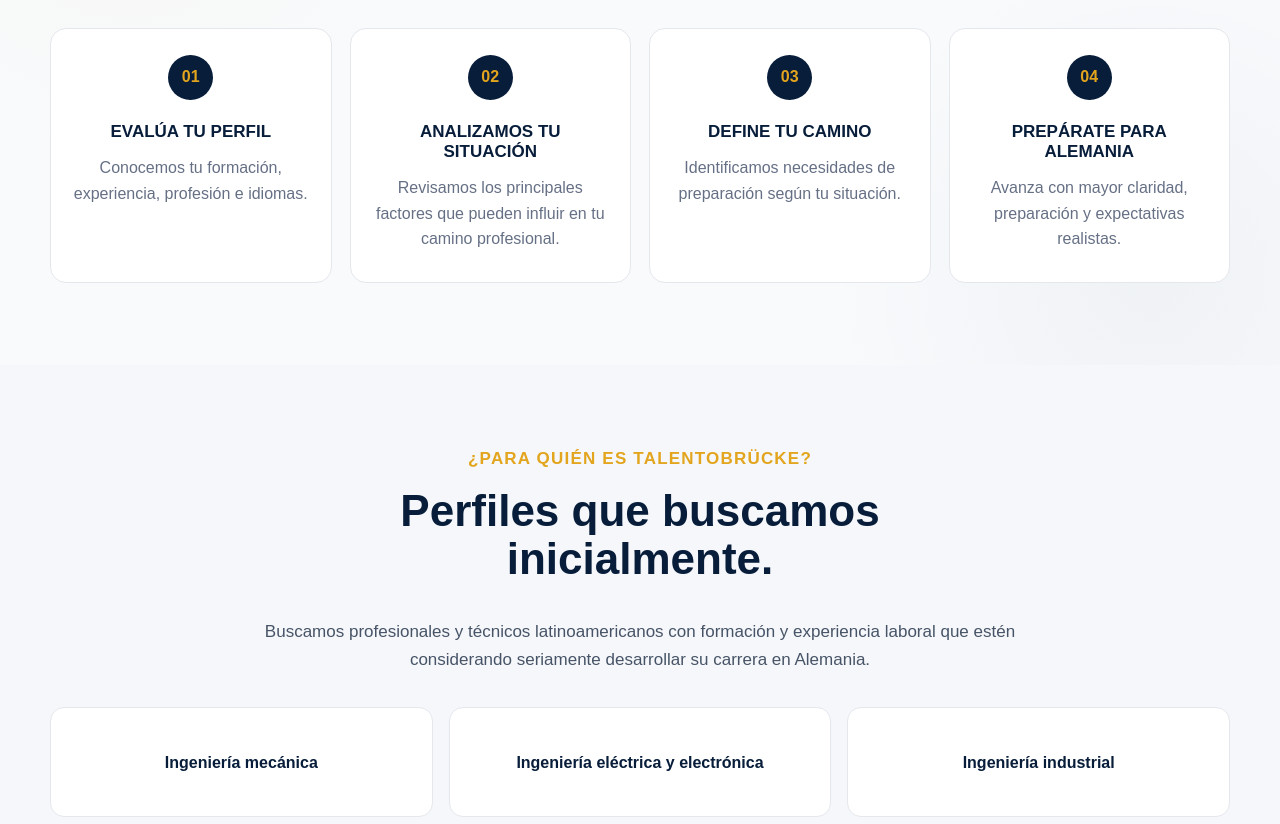
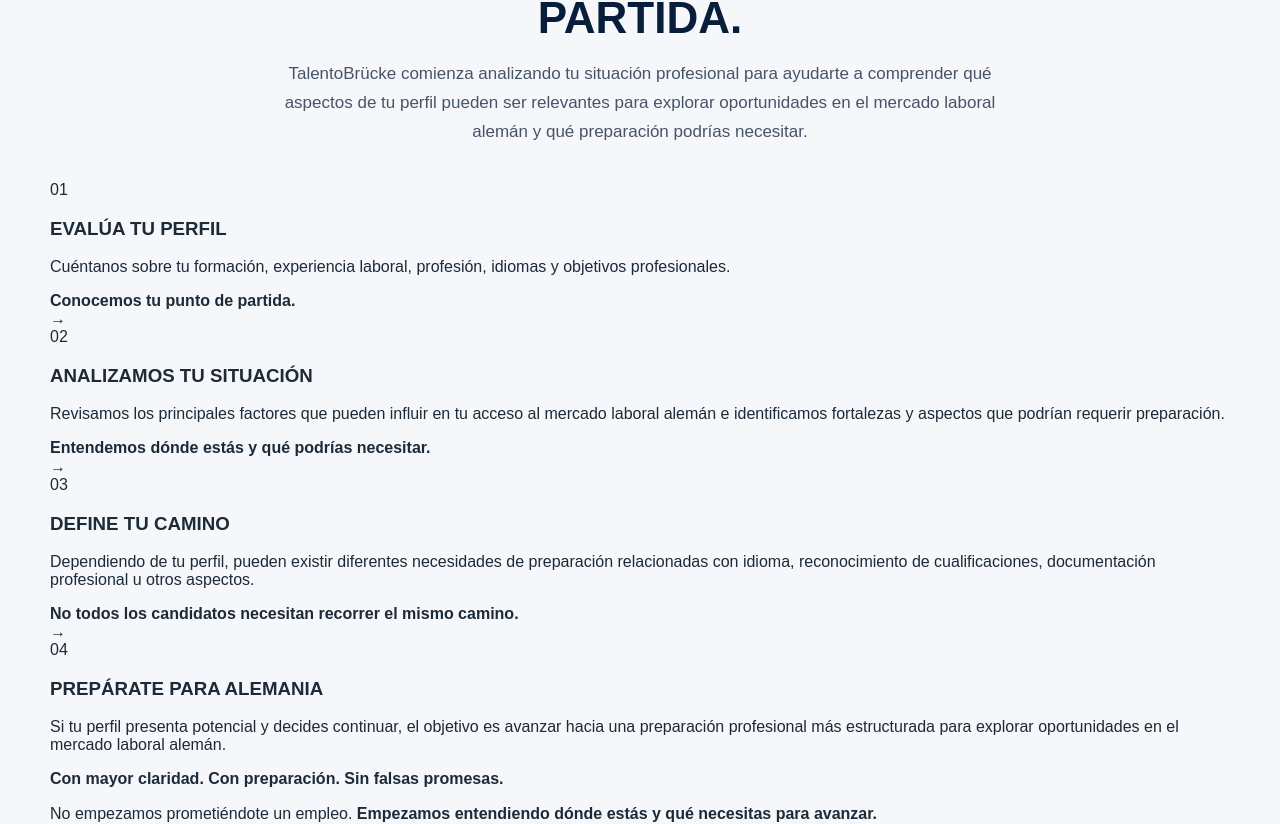
Before and after one commit to fiveseasonsrealty-ux/TALENTOBRUCKE-CRM, a Next.js app: page / in a window 1280 px wide. Shown: the part 3456-4280 px from the top of the page. Built offline with nearby package versions, Linux system fonts and the light colour scheme.

Commit message:
Rediseñar sección Cómo funciona

```diff
--- a/app/page.tsx
+++ b/app/page.tsx
@@ -273,45 +273,110 @@ export default function Home() {
           </div>
         </section>
 
-        <section id="como-funciona" className="section light-section">
+       <section id="como-funciona" className="section how-section">
   <div className="container">
-            <div className="section-heading centered">
+
+    <div className="section-heading centered reveal reveal-up">
       <p className="eyebrow">¿CÓMO FUNCIONA?</p>
-              <h2>Un camino claro empieza por entender tu punto de partida.</h2>
+
+      <h2>UN CAMINO CLARO EMPIEZA POR ENTENDER TU PUNTO DE PARTIDA.</h2>
+
+      <p className="section-intro how-intro">
+        TalentoBrücke comienza analizando tu situación profesional para ayudarte
+        a comprender qué aspectos de tu perfil pueden ser relevantes para
+        explorar oportunidades en el mercado laboral alemán y qué preparación
+        podrías necesitar.
+      </p>
     </div>
 
-            <div className="steps-grid">
-              <article className="step-card">
-                <span>01</span>
+    <div className="how-process">
+
+      <article className="how-card reveal reveal-up">
+        <div className="how-number">01</div>
+
+        <div className="how-content">
           <h3>EVALÚA TU PERFIL</h3>
-                <p>Conocemos tu formación, experiencia, profesión e idiomas.</p>
+
+          <p>
+            Cuéntanos sobre tu formación, experiencia laboral, profesión,
+            idiomas y objetivos profesionales.
+          </p>
+
+          <strong>Conocemos tu punto de partida.</strong>
+        </div>
       </article>
 
-              <article className="step-card">
-                <span>02</span>
+      <div className="how-connector" aria-hidden="true">→</div>
+
+      <article className="how-card reveal reveal-up">
+        <div className="how-number">02</div>
+
+        <div className="how-content">
           <h3>ANALIZAMOS TU SITUACIÓN</h3>
+
           <p>
-                  Revisamos los principales factores que pueden influir en tu
-                  camino profesional.
+            Revisamos los principales factores que pueden influir en tu acceso
+            al mercado laboral alemán e identificamos fortalezas y aspectos que
+            podrían requerir preparación.
           </p>
+
+          <strong>
+            Entendemos dónde estás y qué podrías necesitar.
+          </strong>
+        </div>
       </article>
 
-              <article className="step-card">
-                <span>03</span>
+      <div className="how-connector" aria-hidden="true">→</div>
+
+      <article className="how-card reveal reveal-up">
+        <div className="how-number">03</div>
+
+        <div className="how-content">
           <h3>DEFINE TU CAMINO</h3>
+
           <p>
-                  Identificamos necesidades de preparación según tu situación.
+            Dependiendo de tu perfil, pueden existir diferentes necesidades de
+            preparación relacionadas con idioma, reconocimiento de
+            cualificaciones, documentación profesional u otros aspectos.
           </p>
+
+          <strong>
+            No todos los candidatos necesitan recorrer el mismo camino.
+          </strong>
+        </div>
       </article>
 
-              <article className="step-card">
-                <span>04</span>
+      <div className="how-connector" aria-hidden="true">→</div>
+
+      <article className="how-card reveal reveal-up">
+        <div className="how-number">04</div>
+
+        <div className="how-content">
           <h3>PREPÁRATE PARA ALEMANIA</h3>
+
           <p>
-                  Avanza con mayor claridad, preparación y expectativas realistas.
+            Si tu perfil presenta potencial y decides continuar, el objetivo es
+            avanzar hacia una preparación profesional más estructurada para
+            explorar oportunidades en el mercado laboral alemán.
           </p>
+
+          <strong>
+            Con mayor claridad. Con preparación. Sin falsas promesas.
+          </strong>
+        </div>
       </article>
+
     </div>
+
+    <div className="how-closing reveal reveal-up">
+      <p>
+        No empezamos prometiéndote un empleo.
+        <strong>
+          {" "}Empezamos entendiendo dónde estás y qué necesitas para avanzar.
+        </strong>
+      </p>
+    </div>
+
   </div>
 </section>
 
```
Lines whose indentation alone changed are shown as unchanged.
